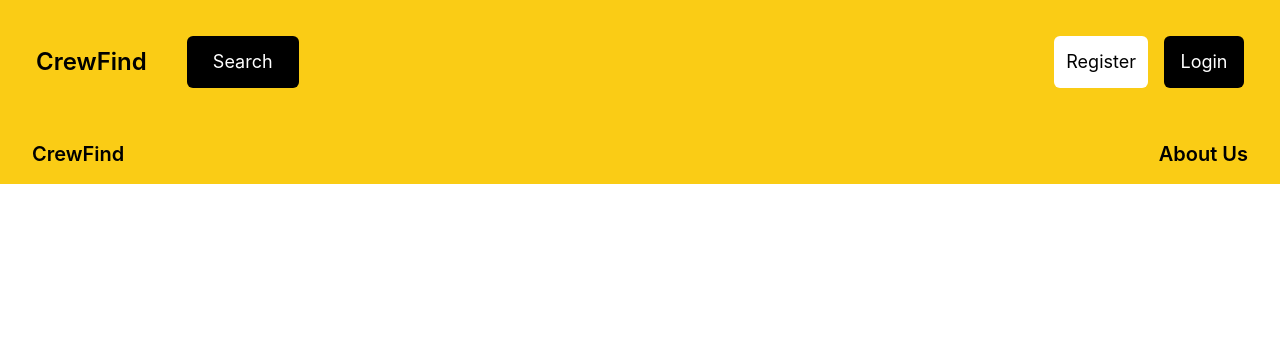
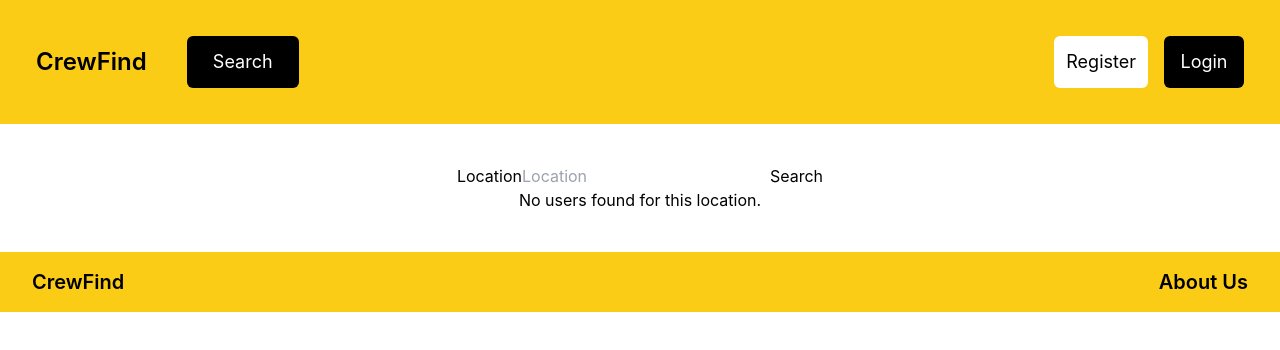
Before and after one commit to Soroushb/findcrew-frontend, a React (Create React App) app: page /search in a window 1280 px wide. Shown: the top 350 px of the page. Built offline with nearby package versions, Linux system fonts and the light colour scheme.

Commit message:
search works

```diff
--- a/src/App.js
+++ b/src/App.js
@@ -1,10 +1,10 @@
 import './App.css';
-import { useContext } from 'react';
 import SignIn from './components/SignIn';
 import SignUp from './components/SignUp';
 import Navbar from './components/Navbar';
 import Footer from './components/Footer';
 import AboutUs from './components/AboutUs';
+import Search from './components/Search';
 import { UserContext } from './UserContext'; // Import the context
 import { UserProvider } from './UserContext';
 import { BrowserRouter as Router, Routes, Route } from 'react-router-dom';
@@ -26,8 +26,10 @@ function App() {
                     <Route exact path="/" element={<Home />} />
                       <Route exact path="/signup" element={<SignUp />} />
                       <Route exact path="/signin" element={<SignIn />} />
+                      <Route exact path="/search" element={<Search />} />
                       <Route exact path="/about-us" element={<AboutUs />} />
                       <Route exact path="/my-profile" element={<MyProfile />} />
+
                     </Routes>
                   </div>
                 </div>
--- a/src/components/Navbar.jsx
+++ b/src/components/Navbar.jsx
@@ -18,9 +18,11 @@ const Navbar = () => {
             CrewFind
           </div>
         </Link>
+        <Link to="/search">
         <div className='bg-black p-3 min-w-28 rounded-md text-lg hover:cursor-pointer text-white ml-10'>
           Search
         </div>
+        </Link>
       </div>
       <div className='flex flex-row justify-between'>
         {!user ? (
--- /dev/null
+++ b/src/components/Search.jsx
@@ -0,0 +1,52 @@
+import React, { useState, useContext } from 'react';
+import { UserContext } from '../UserContext';
+import { getUsers } from '../frontend/firebase/firebase';
+
+const Search = () => {
+  const { user, setUser } = useContext(UserContext);
+  const [filter, setFilter] = useState("");
+  const [results, setResults] = useState([]);
+
+  const handleFilter = async (e) => {
+    e.preventDefault();
+
+    try {
+      const users = await getUsers(filter);
+      setResults(users);
+
+    } catch (err) {
+      console.error("Error getting users:", err.message);
+    }
+  };
+
+  return (
+    <div className='flex flex-col p-10'>
+      <form onSubmit={handleFilter}>
+        <label>Location</label>
+        <input
+          placeholder='Location'
+          value={filter}
+          onChange={(e) => setFilter(e.target.value)}
+        />
+        <button type="submit">Search</button>
+      </form>
+
+      <div>
+
+        {results.length > 0 ? (
+          <ul>
+            {results.map((user, index) => (
+              <li key={index}>
+                {user.location} - {user.skills}
+              </li>
+            ))}
+          </ul>
+        ) : (
+          <p>No users found for this location.</p>
+        )}
+      </div>
+    </div>
+  );
+};
+
+export default Search;
--- a/src/frontend/firebase/firebase.js
+++ b/src/frontend/firebase/firebase.js
@@ -1,6 +1,6 @@
 import { initializeApp } from "firebase/app";
 import { getAuth } from "firebase/auth";
-import { getFirestore, doc, getDoc, setDoc } from "firebase/firestore";
+import { getFirestore, doc, getDoc, setDoc, collection, query, where, getDocs } from "firebase/firestore";
 
 const firebaseConfig = {
   apiKey: "AIzaSyDggTbal1jxN9hwwKS3Ogg1FxvDZeyLh04",
@@ -16,16 +16,17 @@ const firebaseConfig = {
 const app = initializeApp(firebaseConfig);
 
 // Initialize Firebase services
+const db = getFirestore(app);
 const auth = getAuth(app);
-const db = getFirestore(app);
+
 
 const getUserInfo = async (uid) => {
   try {
-    const userRef = doc(db, "users", uid);  // Correct reference to the user document
-    const userSnapshot = await getDoc(userRef);  // Fetch the user data
+    const userRef = doc(db, "users", uid);
+    const userSnapshot = await getDoc(userRef);
 
     if (userSnapshot.exists()) {
-      return userSnapshot.data();  // Return user data if document exists
+      return userSnapshot.data();
     } else {
       console.log("No such document!");
       return null;
@@ -36,14 +37,31 @@ const getUserInfo = async (uid) => {
   }
 };
 
+const getUsers = async (location) => {
+  try {
+    const usersRef = collection(db, "users");
+
+    const q = query(usersRef, where("location", "==", location));
+
+    const querySnapshot = await getDocs(q);
+
+    const users = querySnapshot.docs.map((doc) => doc.data());
+
+    return users;
+  } catch (err) {
+    console.error("Error getting users:", err.message);
+    throw err;
+  }
+};
+
+
 const updateUserInfo = async (uid, updatedData) => {
   try {
-    // Ensure the user is authenticated
     if (!uid) {
       throw new Error("User is not authenticated");
     }
 
-    const userRef = doc(db, "users", uid); // Correct reference to the user document
+    const userRef = doc(db, "users", uid);
 
     await setDoc(userRef, updatedData, { merge: true });
     console.log("User information updated successfully.");
@@ -52,5 +70,4 @@ const updateUserInfo = async (uid, updatedData) => {
   }
 };
 
-// Export Firebase services and functions
-export { auth, getUserInfo, updateUserInfo };
+export { auth, getUserInfo, updateUserInfo, getUsers };
```
